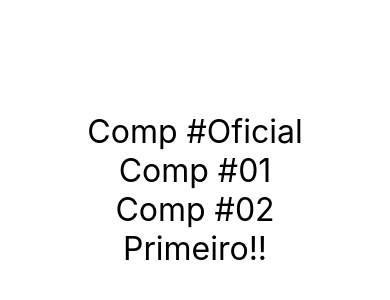
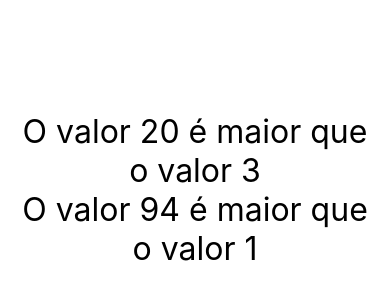
Before and after one commit to paulosvdd05/curso-react-native, a React Native app: screen / in a window 390 px wide. Shown: the part 232-532 px from the top of the page. Built offline with nearby package versions, Linux system fonts and the light colour scheme.

Commit message:
passar parametros para outro componente

```diff
--- a/src/App.tsx
+++ b/src/App.tsx
@@ -3,13 +3,16 @@ import  { View, Text, StyleSheet } from "react-native"
 
 import CompPadrao, { Comp1,Comp2 } from './components/Multi'
 import Primeiro from './components/Primeiro'
+import MinMax from './components/MinMax'
 
 export default () => (
     <View style={style.App}>
-        <CompPadrao />
+        <MinMax min={3} max={20} />
+        <MinMax min={1} max={94} />
+        {/* <CompPadrao />
         <Comp1/>
         <Comp2/>
-        <Primeiro />
+        <Primeiro /> */}
     </View>
 )
 
@@ -17,7 +20,7 @@ const style = StyleSheet.create({
     App: {
         flexGrow:1,
         justifyContent: "center",
-        alignItems:"center"
-
+        alignItems:"center",
+        padding:20
     }
 })
--- /dev/null
+++ b/src/components/MinMax.tsx
@@ -0,0 +1,13 @@
+import React from "react";
+import { Text } from "react-native";
+import Estilo from './estilo';
+
+
+export default (props) => {
+
+    return (
+        <Text style={Estilo.txtG}>
+            O valor {props.max} é maior que o valor {props.min}
+        </Text>
+    )
+}
--- a/src/components/Multi.tsx
+++ b/src/components/Multi.tsx
@@ -3,13 +3,13 @@ import {View, Text} from 'react-native'
 import Estilo from './estilo';
 
 export default function Comp() {
-    return <Text style={Estilo.fontG}>Comp #Oficial</Text>
+    return <Text style={Estilo.txtG}>Comp #Oficial</Text>
 }
 function Comp1() {
-    return <Text style={Estilo.fontG}>Comp #01</Text>
+    return <Text style={Estilo.txtG}>Comp #01</Text>
 }
 function Comp2() {
-    return <Text style={Estilo.fontG}>Comp #02</Text>
+    return <Text style={Estilo.txtG}>Comp #02</Text>
 }
 
 export {Comp1, Comp2}
--- a/src/components/Primeiro.tsx
+++ b/src/components/Primeiro.tsx
@@ -2,4 +2,4 @@ import React from "react";
 import {Text} from 'react-native'
 import Estilo from './estilo';
 
-export default () => <Text style={Estilo.fontG}>Primeiro!!</Text>
+export default () =>  <Text style={Estilo.txtG}>Primeiro!!</Text>
--- a/src/components/estilo.tsx
+++ b/src/components/estilo.tsx
@@ -1,7 +1,8 @@
 import { StyleSheet } from "react-native"
 
 export default StyleSheet.create({
-    fontG:{
-        fontSize:32
+    txtG:{
+        fontSize:32,
+        textAlign:"center"
     }
 })
```
